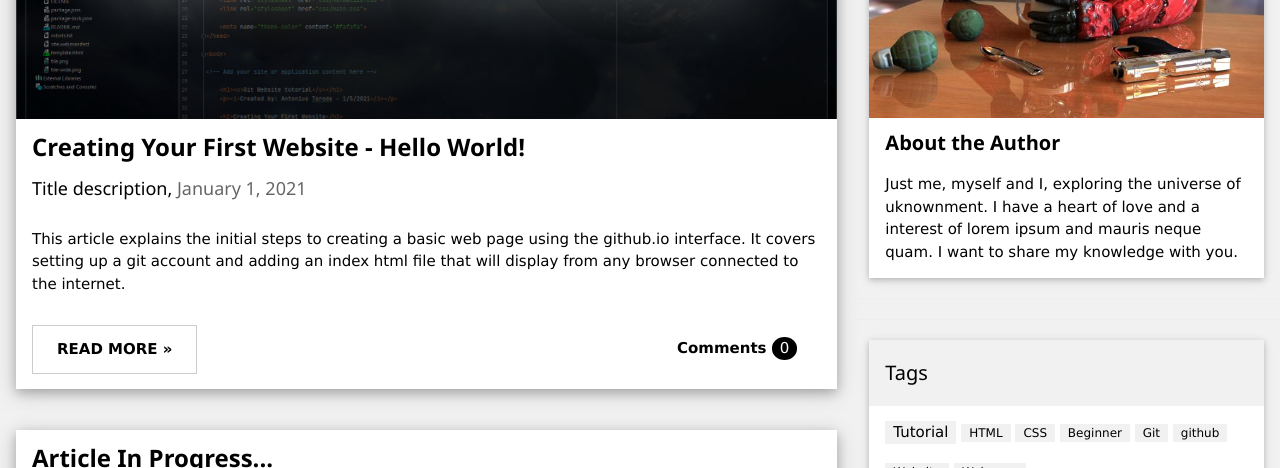
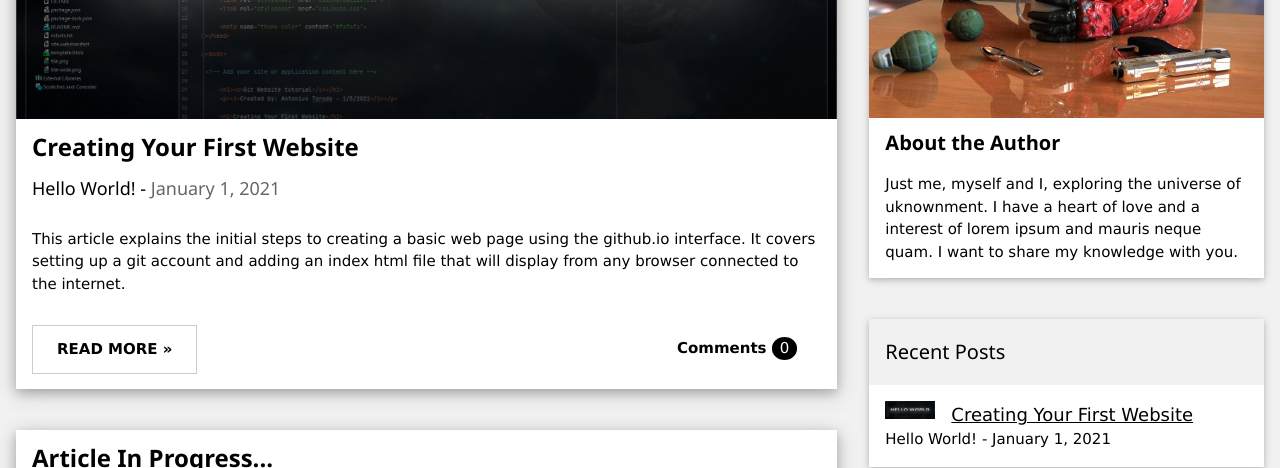
Before and after one commit to GitWebsiteTutorial/GitWebsiteTutorial.github.io, a website built with Parcel: page index.html in a window 1280 px wide. Shown: the part 332-800 px from the top of the page. Built offline with nearby package versions, Linux system fonts and the light colour scheme.

Commit message:
Added Recent posts section.

```diff
--- a/index.html
+++ b/index.html
@@ -65,8 +65,8 @@ and is wrapped around the whole page content, except for the footer in this exam
 			<div class="w3-card-4 w3-margin w3-white">
 				<img src="images/helloWorldCover.jpg" alt="helloWorldCover" style="width:100%">
 				<div class="w3-container">
-					<h3><b>Creating Your First Website - Hello World!</b></h3>
-					<h5>Title description, <span class="w3-opacity">January 1, 2021</span></h5>
+					<h3><b>Creating Your First Website</b></h3>
+					<h5>Hello World! - <span class="w3-opacity">January 1, 2021</span></h5>
 				</div>
 
 				<div class="w3-container">
@@ -94,7 +94,7 @@ and is wrapped around the whole page content, except for the footer in this exam
 				<!--  <img src="images/bridge.jpg" alt="Norway" style="width:100%">-->
 				<div class="w3-container">
 					<h3><b>Article In Progress...</b></h3>
-					<h5>Title description, <span class="w3-opacity">January, 05, 2021</span></h5>
+					<h5> lorem ipsum - <span class="w3-opacity">January, 05, 2021</span></h5>
 				</div>
 
 				<div class="w3-container">
@@ -133,34 +133,35 @@ and is wrapped around the whole page content, except for the footer in this exam
 			</div>
 			<hr>
 
-			<!--  &lt;!&ndash; Posts &ndash;&gt;-->
-			<!--  <div class="w3-card w3-margin">-->
-			<!--    <div class="w3-container w3-padding">-->
-			<!--      <h4>Popular Posts</h4>-->
-			<!--    </div>-->
-			<!--    <ul class="w3-ul w3-hoverable w3-white">-->
-			<!--      <li class="w3-padding-16">-->
-			<!--        <img src="images/workshop.jpg" alt="Image" class="w3-left w3-margin-right" style="width:50px">-->
-			<!--        <span class="w3-large">Lorem</span><br>-->
-			<!--        <span>Sed mattis nunc</span>-->
-			<!--      </li>-->
-			<!--      <li class="w3-padding-16">-->
-			<!--        <img src="images/gondol.jpg" alt="Image" class="w3-left w3-margin-right" style="width:50px">-->
-			<!--        <span class="w3-large">Ipsum</span><br>-->
-			<!--        <span>Praes tinci sed</span>-->
-			<!--      </li> -->
-			<!--      <li class="w3-padding-16">-->
-			<!--        <img src="images/skies.jpg" alt="Image" class="w3-left w3-margin-right" style="width:50px">-->
-			<!--        <span class="w3-large">Dorum</span><br>-->
-			<!--        <span>Ultricies congue</span>-->
-			<!--      </li>   -->
-			<!--      <li class="w3-padding-16 w3-hide-medium w3-hide-small">-->
-			<!--        <img src="images/rock.jpg" alt="Image" class="w3-left w3-margin-right" style="width:50px">-->
-			<!--        <span class="w3-large">Mingsum</span><br>-->
-			<!--        <span>Lorem ipsum dipsum</span>-->
-			<!--      </li>  -->
-			<!--    </ul>-->
-			<!--  </div>-->
+			  <!-- Posts -->
+			  <div class="w3-card w3-margin">
+			    <div class="w3-container w3-padding">
+			      <h4>Recent Posts</h4>
+			    </div>
+			    <ul class="w3-ul w3-hoverable w3-white">
+
+			      <li class="w3-padding-16">
+			        <img src="images/helloWorldCover.jpg" alt="Image" class="w3-left w3-margin-right" style="width:50px">
+					  <a href="helloWorld.html"><span class="w3-large">Creating Your First Website</span><br></a>
+			        <span>Hello World! - January 1, 2021</span>
+			      </li>
+<!--			      <li class="w3-padding-16">-->
+<!--			        <img src="images/gondol.jpg" alt="Image" class="w3-left w3-margin-right" style="width:50px">-->
+<!--			        <span class="w3-large">Ipsum</span><br>-->
+<!--			        <span>Praes tinci sed</span>-->
+<!--			      </li>-->
+<!--			      <li class="w3-padding-16">-->
+<!--			        <img src="images/skies.jpg" alt="Image" class="w3-left w3-margin-right" style="width:50px">-->
+<!--			        <span class="w3-large">Dorum</span><br>-->
+<!--			        <span>Ultricies congue</span>-->
+<!--			      </li>-->
+<!--			      <li class="w3-padding-16 w3-hide-medium w3-hide-small">-->
+<!--			        <img src="images/rock.jpg" alt="Image" class="w3-left w3-margin-right" style="width:50px">-->
+<!--			        <span class="w3-large">Mingsum</span><br>-->
+<!--			        <span>Lorem ipsum dipsum</span>-->
+<!--			      </li>-->
+			    </ul>
+			  </div>
 			<hr>
 
 			<!-- Labels / tags -->
```
Also changed, not shown: helloWorld.html (+7 -1 lines).
